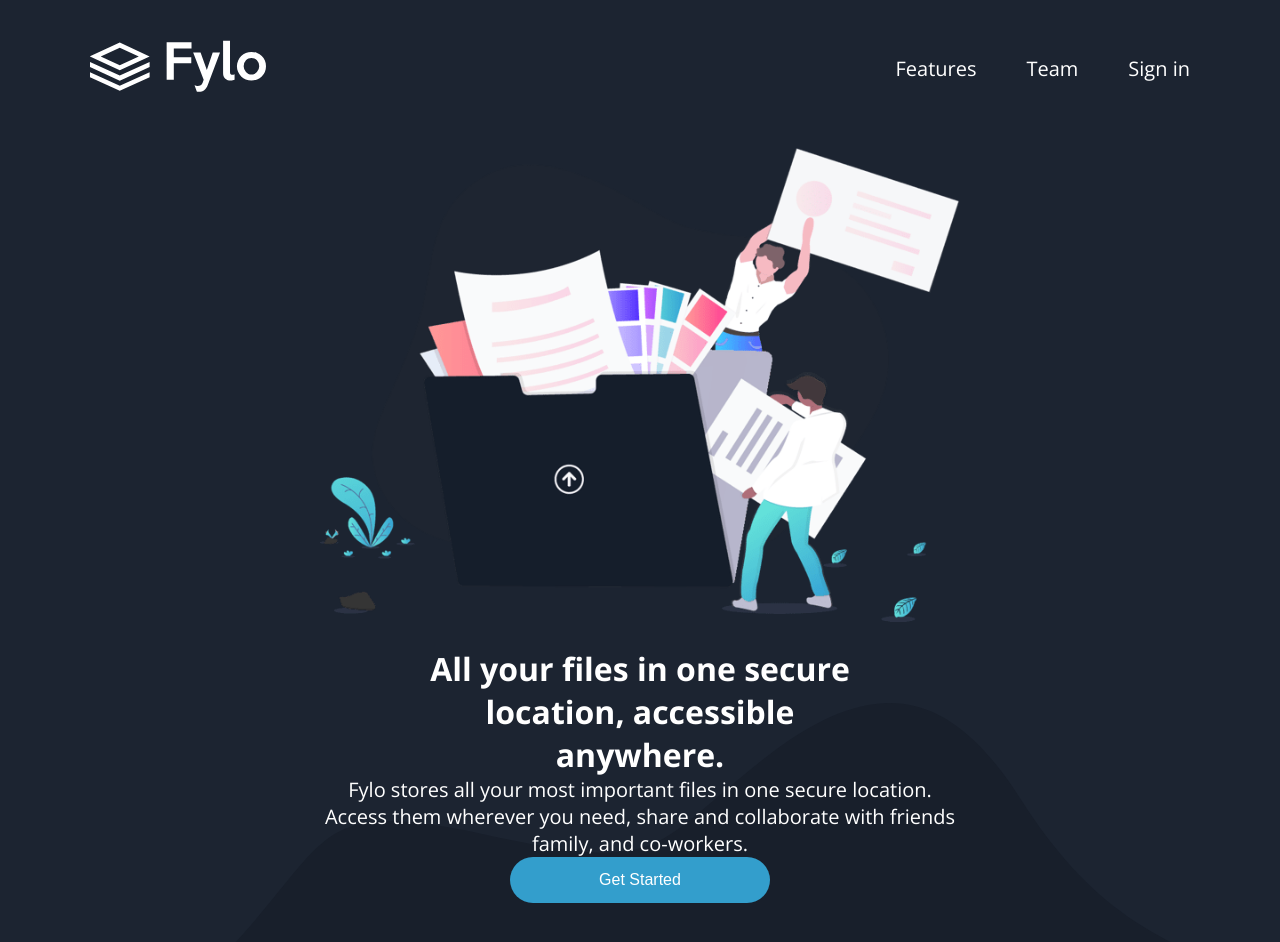
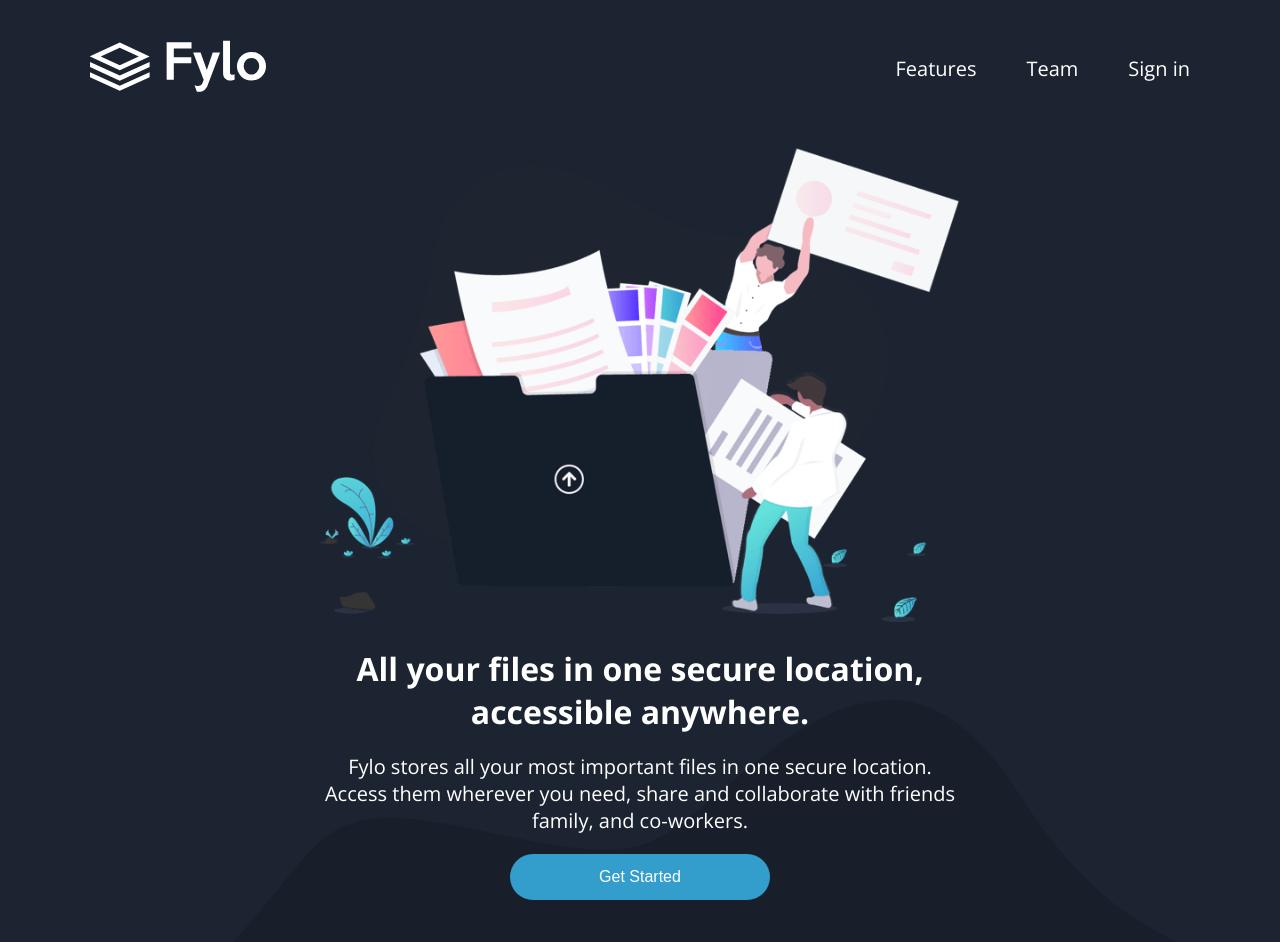
Before and after one commit to data-sets/fylo-dark-theme, a React (Create React App) app: page / in a window 1280 px wide. Shown: the top 942 px of the page. Built offline with nearby package versions, Linux system fonts and the light colour scheme.

Commit message:
minor changes

```diff
--- a/src/scss/globals/_main.scss
+++ b/src/scss/globals/_main.scss
@@ -85,11 +85,9 @@ button {
       padding-bottom: 25px;
       width: 100%;
     }
-    h1 {
-      padding: 0 95px;
-    }
+
     p {
-      // padding: 20px 125px;
+      padding: 20px 0;
       font-size: 1.25rem;
     }
   }
```
Also changed, not shown: src/dist/style.css, 1 other file (tests, documents, lock files or other folders).
